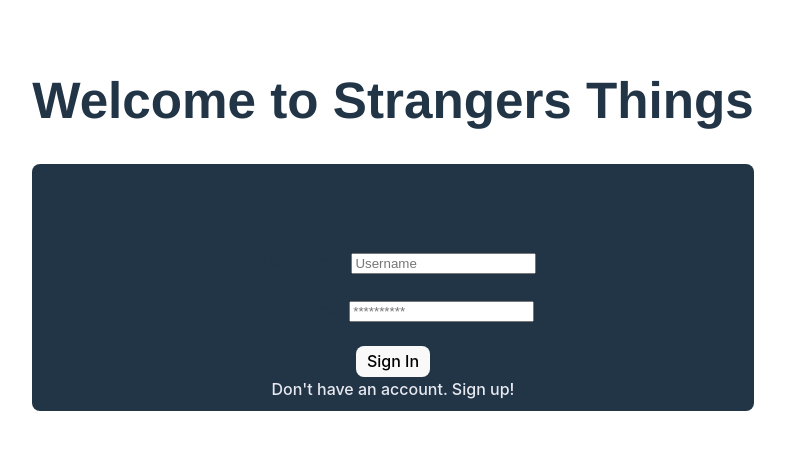
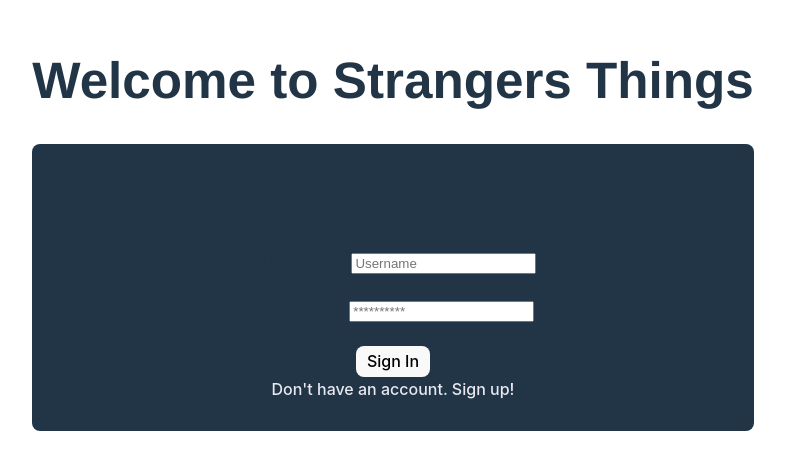
Before and after one commit to Dnerdgit/Block30StrangerThings, a React (Vite) app in the folder strangersthings/: page / in a window 1280 px wide. Shown: the part 175-644 px from the top of the page, without its empty margins (247-1032 px from the left). Built offline with nearby package versions, Linux system fonts and the light colour scheme.

Commit message:
minor css

```diff
--- a/strangersthings/src/index.css
+++ b/strangersthings/src/index.css
@@ -5,7 +5,7 @@
 
   color-scheme: light dark;
   color: rgba(255, 255, 255, 0.87);
-  background-color: #242424;
+  background-color: #c6afaf;
 
   font-synthesis: none;
   text-rendering: optimizeLegibility;
@@ -36,6 +36,7 @@ h1 {
   font-family: 'Franklin Gothic Medium', 'Arial Narrow', Arial, sans-serif;
   font-size: 3.2em;
   line-height: 1.1;
+  color: #213547;
 }
 
 h2 {
@@ -43,7 +44,7 @@ h2 {
 }
 
 div .signInApp {
-  padding: 10px;
+  padding: 30px;
   border: 4px solid thick;
   border-radius: 8px;
   border-color: #979494;
```
